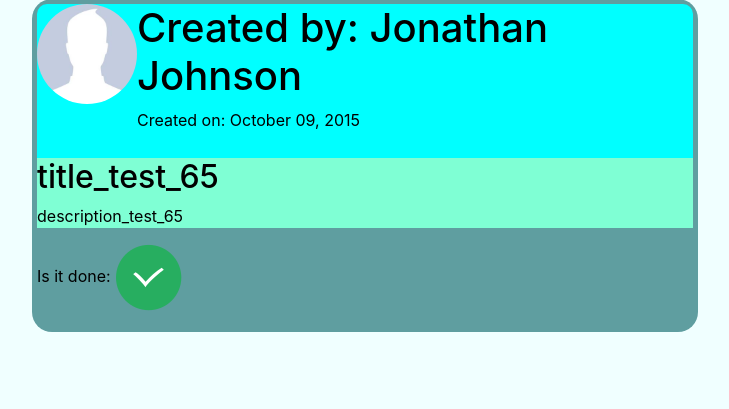
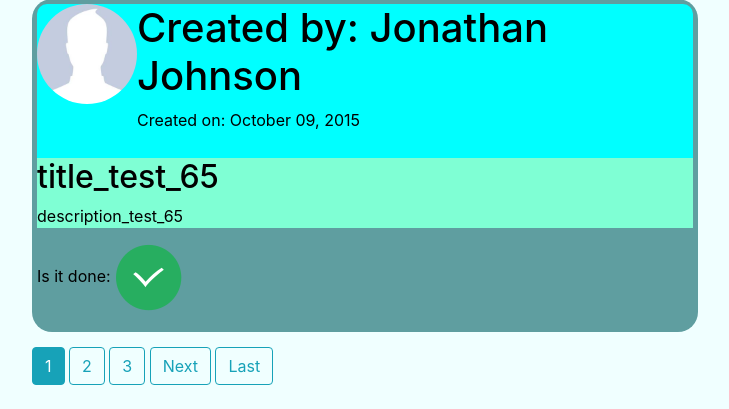
Before and after one commit to tartancz/todo, a Django app: page / in a window 1280 px wide. Shown: the part 2886-3295 px from the top of the page, without its empty margins (32-761 px from the left). Before the commit the page ends 3218 px from the top, so only its background shows below. Run offline with Django 4.2, Linux system fonts and the light colour scheme; data comes from the database, SQL or seed files in the repository; parts of the project's set-up code (start-up, migrations or seed data) failed here and were passed over; some libraries are stand-ins or nearby versions.

Commit message:
added pagination for todos in index

```diff
--- a/ToDoList/todo/templates/todo/index.html
+++ b/ToDoList/todo/templates/todo/index.html
@@ -30,4 +30,26 @@
             </div>
          </a>
     {% endfor %}
+    {# https://github.com/CoreyMSchafer/code_snippets/blob/master/Django_Blog/12-Password-Reset/django_project/blog/templates/blog/home.html#L16 #}
+    <div>
+        {% if is_paginated %}
+            {% if page_obj.has_previous %}
+                <a class="btn btn-outline-info mb-4" href="?page=1">First</a>
+                <a class="btn btn-outline-info mb-4" href="?page={{ page_obj.previous_page_number }}">Previous</a>
+            {% endif %}
+
+            {% for num in page_obj.paginator.page_range %}
+                {% if page_obj.number == num %}
+                    <a class="btn btn-info mb-4" href="?page={{ num }}">{{ num }}</a>
+                {% elif num > page_obj.number|add:'-3' and num < page_obj.number|add:'3' %}
+                    <a class="btn btn-outline-info mb-4" href="?page={{ num }}">{{ num }}</a>
+                {% endif %}
+            {% endfor %}
+
+            {% if page_obj.has_next %}
+                <a class="btn btn-outline-info mb-4" href="?page={{ page_obj.next_page_number }}">Next</a>
+                <a class="btn btn-outline-info mb-4" href="?page={{ page_obj.paginator.num_pages }}">Last</a>
+            {% endif %}
+        {% endif %}
+    </div>
 {% endblock %}
--- a/ToDoList/todo/views.py
+++ b/ToDoList/todo/views.py
@@ -6,6 +6,7 @@ from django.shortcuts import render
 from django.urls import reverse_lazy, reverse
 from django.views.generic import ListView, FormView
 from django.contrib.auth.views import redirect_to_login
+from django.core.paginator import Paginator
 
 from .forms import ToDoForm, CommentForm
 from .models import ToDo
@@ -14,13 +15,13 @@ from .models import ToDo
 class IndexView(ListView):
     template_name = "todo/index.html"
     context_object_name = "list"
+    paginate_by = 10
 
     def get_queryset(self):
         if self.request.user.is_authenticated:
-            return ToDo.objects.filter(Q(created_by=self.request.user) | Q(public=True))[:10]
+            return ToDo.objects.filter(Q(created_by=self.request.user) | Q(public=True))
         else:
-            return ToDo.objects.filter(public=True)[:10]
-
+            return ToDo.objects.filter(public=True)
 
 class CreateToDoView(LoginRequiredMixin, FormView):
     form_class = ToDoForm
```
